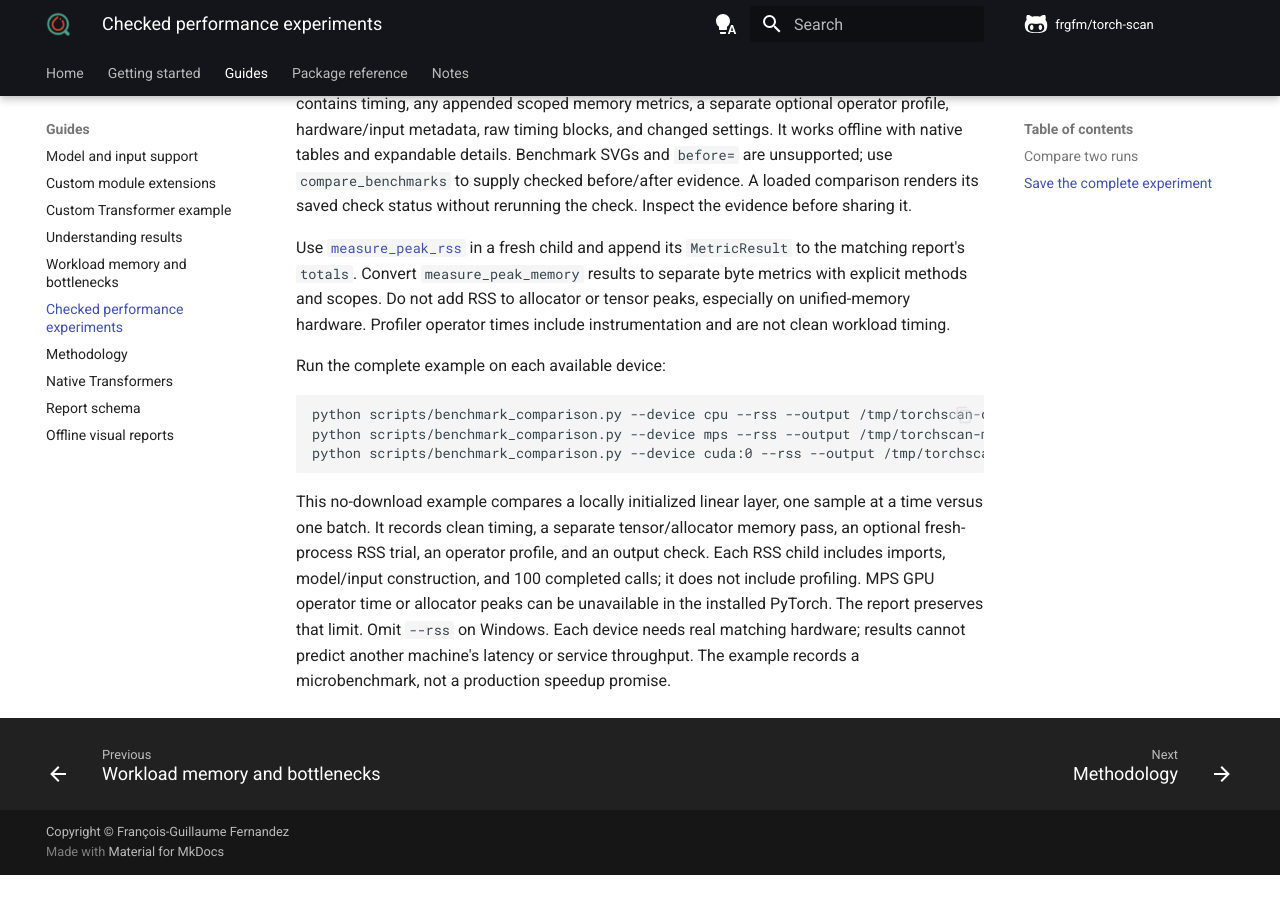
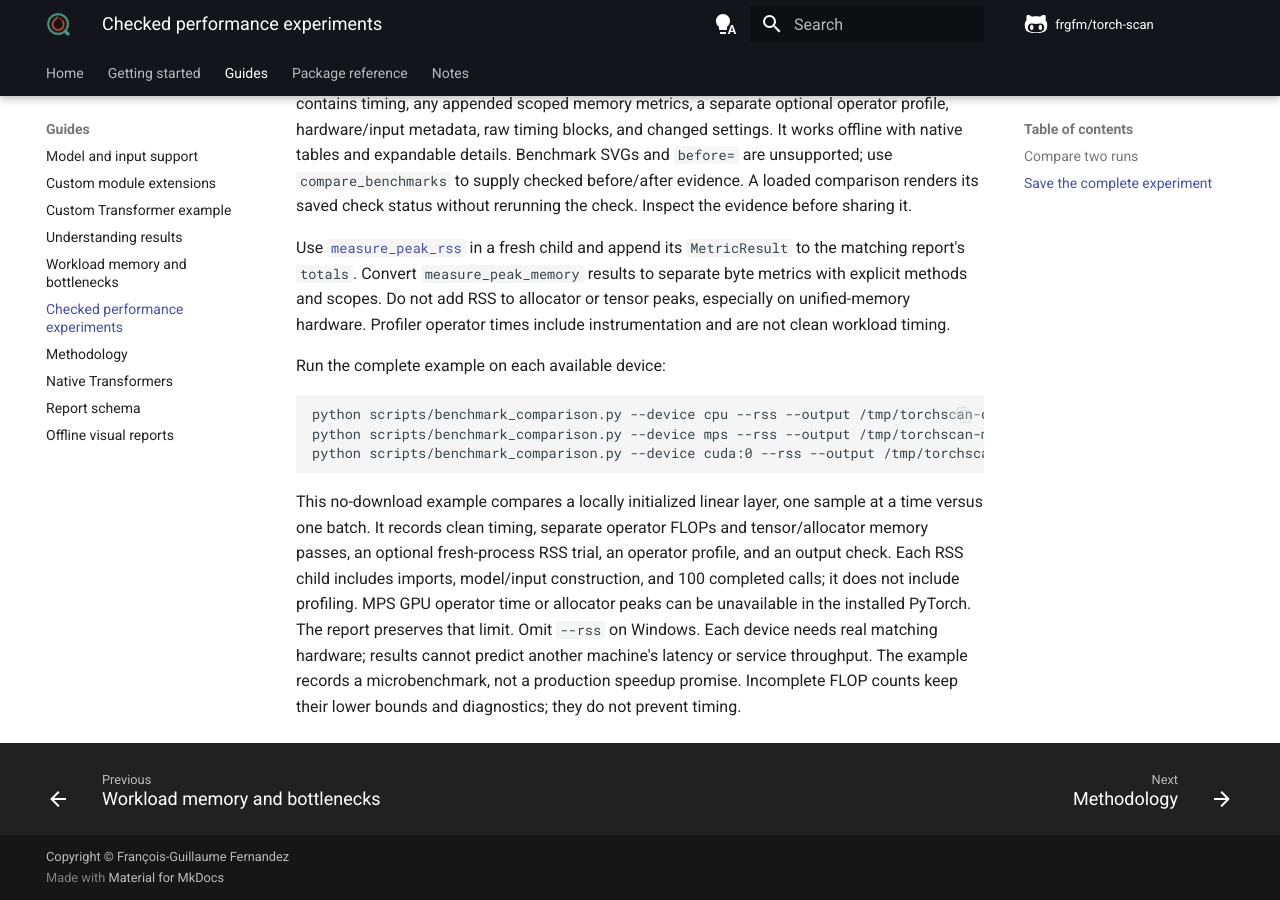
Before and after one commit to frgfm/torch-scan, an MkDocs documentation site: the page built from docs/docs/benchmark-comparison.md, in a window 1280 px wide and 900 px high, scrolled down 1622 px. Built offline with MkDocs 1.6.1 and Material for MkDocs 9.7.7, drawn with Linux system fonts in a browser that asks for light colours; comment, search, counter and statistics services are not loaded; before the commit the page ends 2497 px from its top, so only the background shows below that.

Commit message:
docs: include existing FLOP counts in the complete benchmark example

````diff
--- a/docs/docs/benchmark-comparison.md
+++ b/docs/docs/benchmark-comparison.md
@@ -81,9 +81,9 @@ python scripts/benchmark_comparison.py --device cuda:0 --rss --output /tmp/torch
 ```
 
 This no-download example compares a locally initialized linear layer, one sample at a time versus one batch. It
-records clean timing, a separate tensor/allocator memory pass, an optional fresh-process RSS trial, an operator
+records clean timing, separate operator FLOPs and tensor/allocator memory passes, an optional fresh-process RSS trial, an operator
 profile, and an output check. Each RSS child includes imports, model/input construction, and 100 completed calls;
 it does not include profiling. MPS GPU operator time or allocator peaks can be unavailable in the installed PyTorch.
 The report preserves that limit. Omit `--rss` on Windows. Each device needs real matching hardware; results cannot
 predict another machine's latency or service throughput. The example records a microbenchmark, not a production
-speedup promise.
+speedup promise. Incomplete FLOP counts keep their lower bounds and diagnostics; they do not prevent timing.
````
Also changed, not shown: 1 other file.
